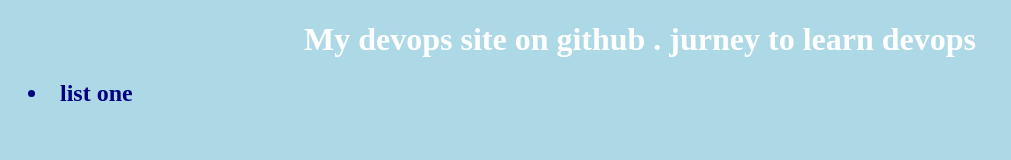
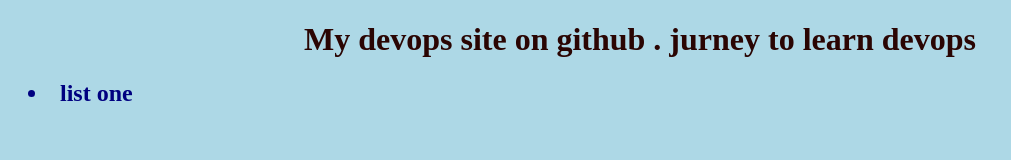
Before and after one commit to waqarwld/devops, a plain HTML site: page index.html in a window 1280 px wide. Shown: the whole page, without its empty margins (0-1011 px from the left). Drawn offline with Linux system fonts and the light colour scheme.

Commit message:
color changes

```diff
--- a/index.html
+++ b/index.html
@@ -9,7 +9,7 @@
             background-color: lightblue;
         }
         h1 {
-            color: white;
+            color: rgb(42, 5, 3);
             text-align: center;
         }
         h2 {
```
